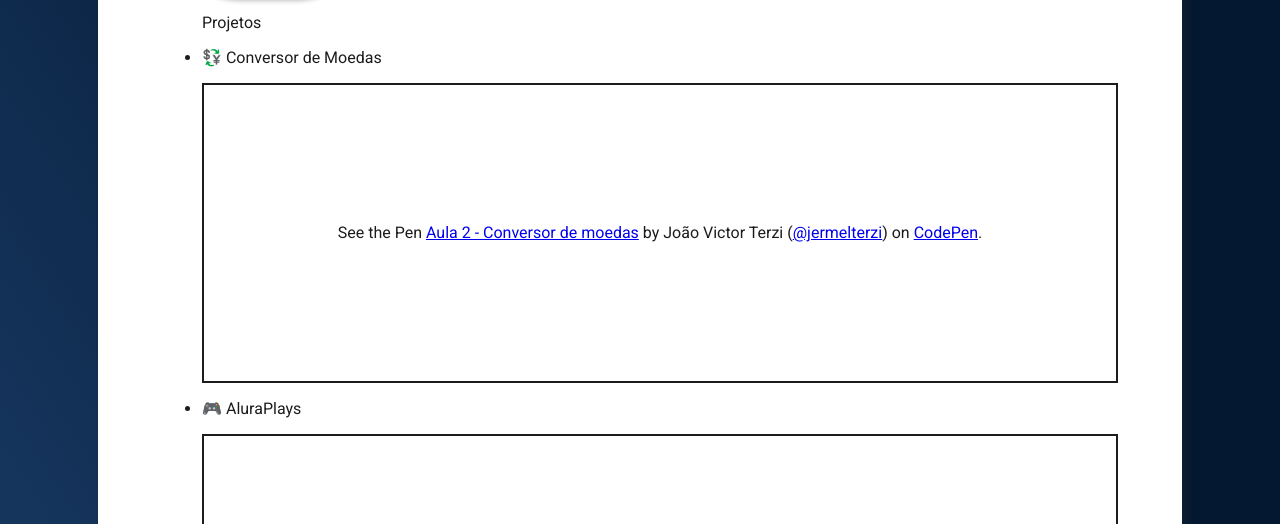
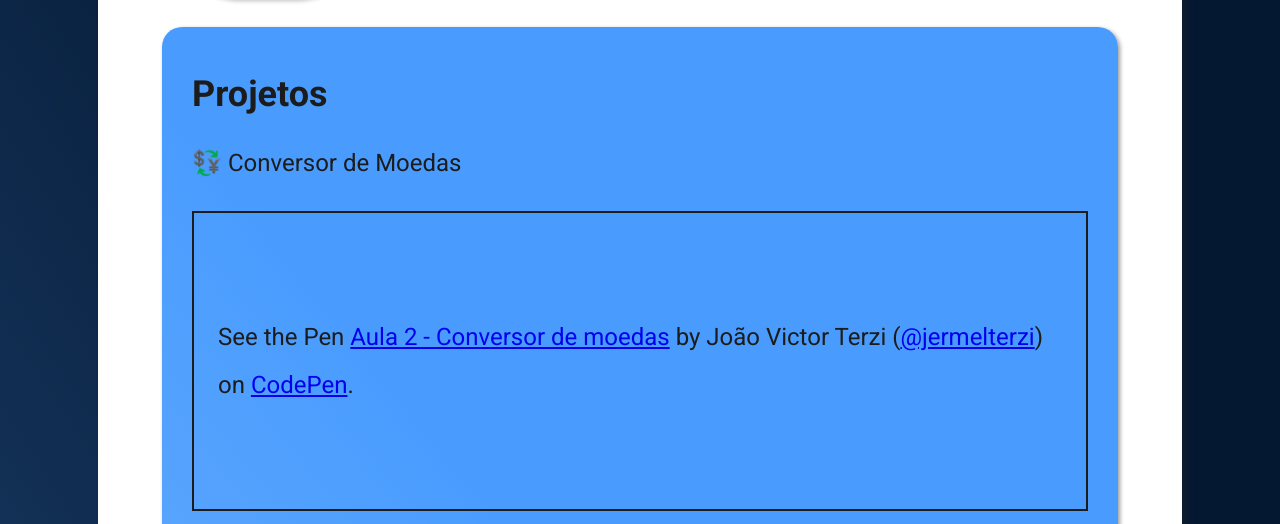
Before and after one commit to jermelterzi/CartaoDeVisita, a plain HTML site: page index.html in a window 1280 px wide. Shown: the part 276-800 px from the top of the page. Drawn offline with Linux system fonts and the light colour scheme; a script that the page names is missing.

Commit message:
Estilizando a main da página e os projetos

```diff
--- a/style.css
+++ b/style.css
@@ -7,7 +7,7 @@ body {
 
 .fundo {
     background-color: #ffffff;
-    margin: 49px 90px;
+    margin: 3.063rem 5.625rem;
     box-shadow: 6px 6px 6px #0e1d2f;
     border-radius: 20px;
     color: #1c1c1c;
@@ -21,6 +21,7 @@ body {
 
 .perfil {
     display: flex;
+
 }
 
 .foto-perfil {
@@ -30,7 +31,7 @@ body {
 }
 
 .titulo {
-    margin-left: 10px;
+    margin-left: 0.625rem;
 }
 
 .titulo h1 {
@@ -44,7 +45,7 @@ body {
 }
 
 .tema button {
-    align-self: flex-end;
+    align-self: flex-start;
     font-size: 24px;
     font-weight: 400;
     background: #ffffff;
@@ -52,3 +53,35 @@ body {
     border-radius: 100px;
     border: 2px solid #0e1d2f;
 }
+
+.projetos {
+    display: flex;
+    flex-direction: column;
+    background: linear-gradient(230.65deg, #499cfe 27.49%, #9cc8fc 83.19%);
+    margin-top: 30px;
+    padding: 30px;
+    border-radius: 20px;
+    box-shadow: 2px 2px 4px rgba(16, 16, 16, 0.42);
+}
+
+.projetos ul {
+    padding: 0px;
+}
+
+.projetos-titulo {
+    list-style: none;
+    font-weight: 700;
+    font-size: 36px;
+}
+
+.projetos-itens {
+    list-style: none;
+    font-weight: 400;
+    font-size: 24px;
+    line-height: 48px;
+}
+
+.projetos-itens p {
+    color: #1c1c1c;
+    text-decoration: none;
+}
```
